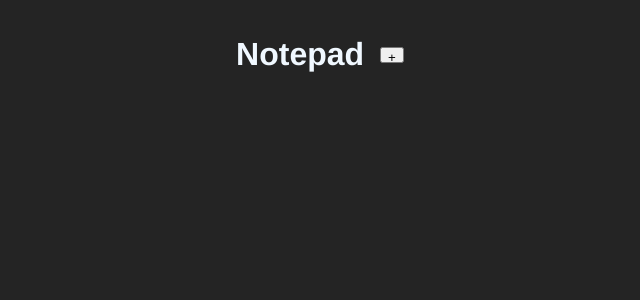
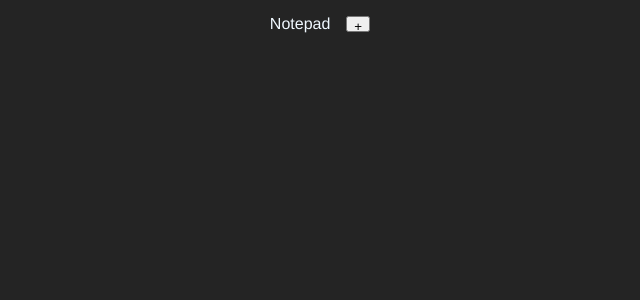
Before and after one commit to evasyukov/notepad, a Vue app: page / in a window 1280 px wide. Shown: the top 300 px of the page, without its empty margins (320-960 px from the left). Built offline with nearby package versions, Linux system fonts and the light colour scheme.

Commit message:
fix template app.vue

```diff
--- a/src/App.vue
+++ b/src/App.vue
@@ -1,8 +1,8 @@
 <template>
   <div id="app">
     <div class="title">
-      <h1>Notepad</h1>
-      <button @click="addNote">+</button>
+      <div class="title-text">Notepad</div>
+      <button class="title-button_add" @click="addNote">+</button>
     </div>
     <Notepad ref="notepad" />
   </div>
@@ -29,11 +29,13 @@ export default {
   display: flex;
   align-items: center;
 }
-.title button {
+
+.title-text {
+  color: aliceblue;
+}
+
+.title-button_add {
   height: 2vh;
   margin-left: 2vh;
 }
-.title h1 {
-  color: aliceblue;
-}
 </style>
```
